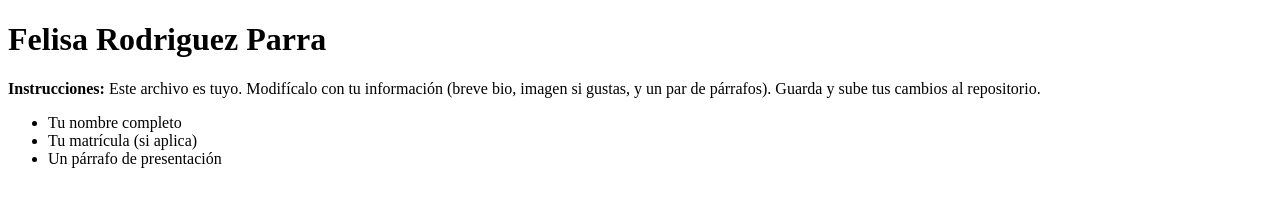
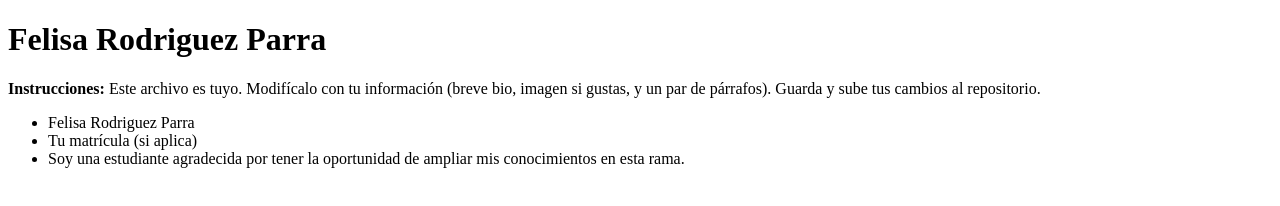
Before and after one commit to infotectransformaciondigital/practica-git-alumnos, a plain HTML site: page src/felisa_rodriguez_parra.html in a window 1280 px wide. Drawn offline with Linux system fonts and the light colour scheme.

Commit message:
Actualizo mi página personal (Felisa Rodriguez Parra)

```diff
--- a/src/felisa_rodriguez_parra.html
+++ b/src/felisa_rodriguez_parra.html
@@ -9,9 +9,9 @@
   <h1>Felisa Rodriguez Parra</h1>
   <p><strong>Instrucciones:</strong> Este archivo es tuyo. Modifícalo con tu información (breve bio, imagen si gustas, y un par de párrafos). Guarda y sube tus cambios al repositorio.</p>
   <ul>
-    <li>Tu nombre completo</li>
+    <li>Felisa Rodriguez Parra</li>
     <li>Tu matrícula (si aplica)</li>
-    <li>Un párrafo de presentación</li>
+    <li>Soy una estudiante agradecida por tener la oportunidad de ampliar mis conocimientos en esta rama.</li>
   </ul>
 </body>
 </html>
```
